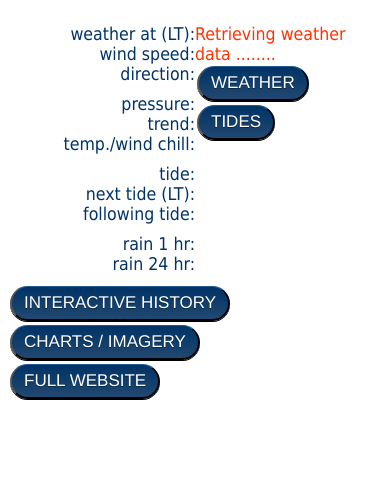
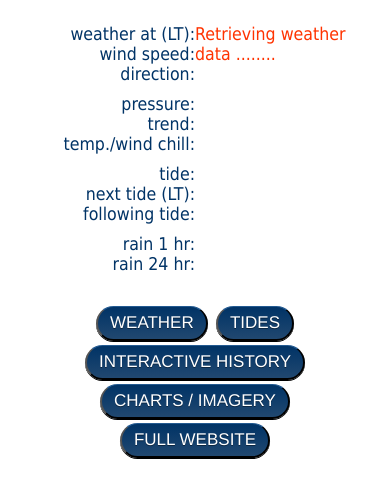
Before and after one commit to bcoulter/wexfordharbour.info, a website: page www/index.html in a window 390 px wide. Shown: the part 49-546 px from the top of the page. Drawn offline with nearby package versions, Linux system fonts and the light colour scheme; some packages are replaced by stand-ins of ours; no server answers.

Commit message:
Add files via upload

```diff
--- a/www/index.html
+++ b/www/index.html
@@ -64,30 +64,17 @@
 
   </div>
 
+  <div id="buttons">
+	<button class="btn" onclick="window.open('http://wexfordharbour.info/iWeather', '_system');">WEATHER</button>
 
-<!--  <div id="buttons"> // IOS Version
-
-	<div class="w3-container">
-  		<a class="w3-btn w3-round-xlarge w3-xlarge w3-blue-grey" href="http://wexfordharbour.info/Weather">WEATHER</a>
-  		<a class="w3-btn w3-round-xlarge w3-xlarge w3-blue-grey" href="http://wexfordharbour.info/Tides">TIDES</a>
-		<br><br>
-  		<a class="w3-btn w3-round-xlarge w3-xlarge w3-blue-grey" href="http://wexfordharbour.info/iHistory">INTERACTIVE HISTORY</a>
-		<br><br>
-  		<a class="w3-btn w3-round-xlarge w3-xlarge w3-blue-grey" href="http://wexfordharbour.info/iChart">CHARTS / IMAGERY</a>
-		<br><br>
-  		<a class="w3-btn w3-round-xlarge w3-xlarge w3-blue-grey" href="http://wexfordharbour.info">FULL WEBSITE</a>
-		<br>
-		</div>
-</div> -->
-	<button class="btn" onclick="window.open('http://wexfordharbour.info/Weather', '_system');">WEATHER</button>
-
-    <button class="btn"  onclick="window.open('http://wexfordharbour.info/Tides', '_system');">TIDES</button>
+    <button class="btn"  onclick="window.open('http://wexfordharbour.info/iTide', '_system');">TIDES</button>
     <br>
     <button class="btn"  onclick="window.open('http://wexfordharbour.info/iHistory', '_system');">INTERACTIVE HISTORY</button>
     <br>
     <button class="btn"  onclick="window.open('http://wexfordharbour.info/iChart', '_system');">CHARTS / IMAGERY</button>
     <br>
     <button class="btn"  onclick="window.open('http://www.wexfordharbour.info/', '_system');">FULL WEBSITE</button>
+  </div>
 
 
 
--- a/www/weather_app2.css
+++ b/www/weather_app2.css
@@ -96,7 +96,7 @@ p {
 
 #buttons {
 		position:relative;
-		padding-top: 30px;
+		padding-top: 280px;
 		text-align: center;
 		width:100%;
 		left:0%;
```
